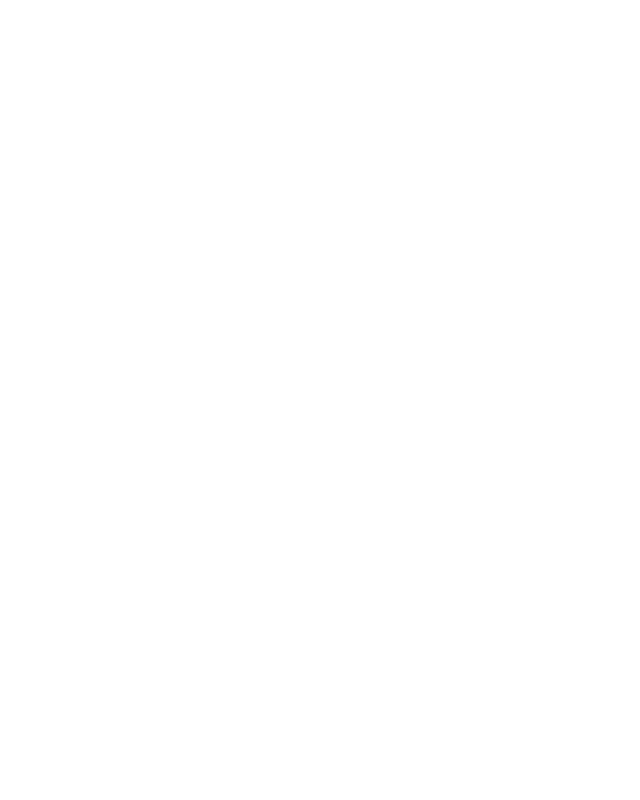
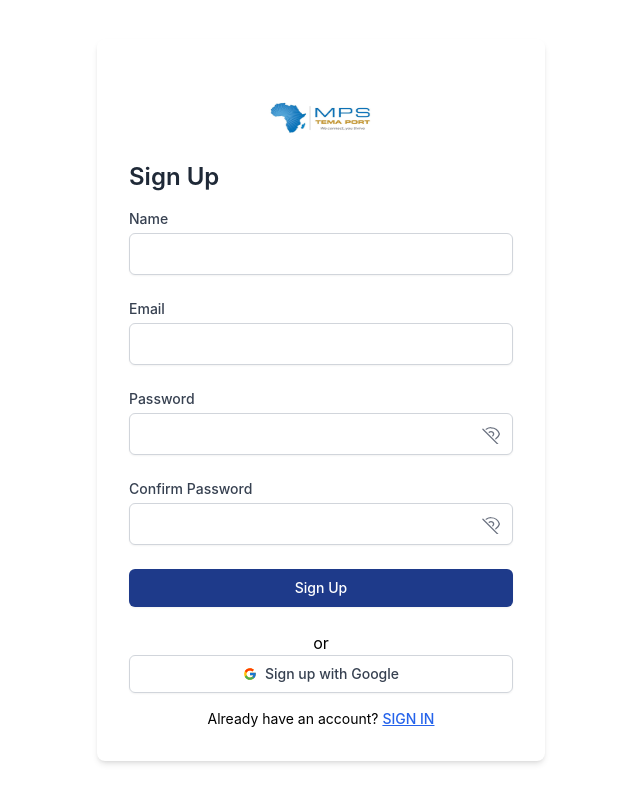
Before and after one commit to beko50/work-permit, a React (Create React App) app in the folder my-work-permit/: page /sign-up in a window 1280 px wide. Before the commit this address had no page. Shown: the whole page, without its empty margins (319-959 px from the left). Built offline with nearby package versions, Linux system fonts and the light colour scheme.

Commit message:
added sign up page

```diff
--- a/my-work-permit/package.json
+++ b/my-work-permit/package.json
@@ -13,6 +13,7 @@
     "lucide-react": "^0.460.0",
     "react": "^18.3.1",
     "react-dom": "^18.3.1",
+    "react-icons": "^5.3.0",
     "react-router-dom": "^6.28.0",
     "react-scripts": "5.0.1",
     "tailwind-merge": "^2.5.4",
--- a/my-work-permit/src/App.jsx
+++ b/my-work-permit/src/App.jsx
@@ -3,6 +3,7 @@
 import React from 'react';
 import { BrowserRouter, Routes, Route } from 'react-router-dom';
 import SignInPage from './SignInPage';
+import SignUpPage from './SignUpPage';
 import Dashboard from './Dashboard';
 import Home from './Home';
 import ViewPermits from './ViewPermits';
@@ -12,6 +13,7 @@
     <BrowserRouter>
       <Routes>
         <Route path="/" element={<SignInPage />} />
+        <Route path="/sign-up" element={<SignUpPage />} />
         <Route path="/dashboard" element={<Dashboard />}>
           <Route index element={<Home />} />
           <Route path="my-tasks">
--- a/my-work-permit/src/Dashboard.jsx
+++ b/my-work-permit/src/Dashboard.jsx
@@ -51,7 +51,7 @@
   const navigate = useNavigate();
   const location = useLocation();
   const [isSidebarOpen, setSidebarOpen] = useState(true);
-  const [expandedMenu, setExpandedMenu] = useState('myTasks'); // Set My Tasks as initially expanded
+  const [expandedMenu, setExpandedMenu] = useState(null); // Set My Tasks as initially expanded
 
   const toggleMenu = (menuName) => {
     setExpandedMenu(expandedMenu === menuName ? null : menuName);
@@ -129,8 +129,8 @@
                     <path fillRule="evenodd" d="M6 2a1 1 0 00-1 1v1H4a2 2 0 00-2 2v10a2 2 0 002 2h12a2 2 0 002-2V6a2 2 0 00-2-2h-1V3a1 1 0 10-2 0v1H7V3a1 1 0 00-1-1zm0 5a1 1 0 000 2h8a1 1 0 100-2H6z" clipRule="evenodd" />
                   </svg>
                 }
-                label="Permits Request"
-                isActive={location.pathname === '/workflow'}
+                label="Permit to Work"
+                isActive={location.pathname.includes('/permitrequest')}
                 path={location.pathname}
               />
 
--- a/my-work-permit/src/SignInPage.jsx
+++ b/my-work-permit/src/SignInPage.jsx
@@ -152,11 +152,11 @@
       Sign In
     </button>
     <div className="text-sm text-center">
-      <span>New User? </span>
-      <a href="#" className="font-medium text-blue-600 hover:text-blue-500 underline">
-        SIGN UP
-      </a>
-    </div>
+    <span>New User? </span>
+    <a href="/sign-up" className="font-medium text-blue-600 hover:text-blue-500 underline">
+      SIGN UP
+    </a>
+  </div>
   </form>
 </div>
     </div>
--- /dev/null
+++ b/my-work-permit/src/SignUpPage.jsx
@@ -0,0 +1,212 @@
+import React, { useState } from 'react';
+import logo from './assets/mps_logo.jpg';
+import { useNavigate } from 'react-router-dom';
+import { FcGoogle } from 'react-icons/fc';
+
+const SignUpPage = () => {
+  const navigate = useNavigate();
+  const [showPassword, setShowPassword] = useState(false);
+  const [formData, setFormData] = useState({
+    name: '',
+    email: '',
+    password: '',
+    confirmPassword: '',
+  });
+
+  const handleSubmit = (e) => {
+    e.preventDefault();
+    // Handle sign-up logic here
+    console.log('Form submitted:', formData);
+    navigate('/dashboard');
+  };
+
+  const handleChange = (e) => {
+    const { name, value } = e.target;
+    setFormData((prev) => ({
+      ...prev,
+      [name]: value,
+    }));
+  };
+
+  return (
+    <div className="min-h-screen flex items-center justify-center bg-cover bg-center">
+      <div className="bg-white p-8 rounded-lg shadow-md w-full max-w-md">
+        {/* Logo Section */}
+        <div className="flex justify-center mb-0"> {/* Reduce margin-bottom to mb-4 */}
+          <img src={logo} alt="Logo" className="h-[90px] w-[120px]" />
+        </div>
+        <h2 className="text-2xl font-semibold text-gray-800 mb-4">Sign Up</h2>
+
+        <form onSubmit={handleSubmit} className="space-y-6">
+          {/* Name input */}
+          <div>
+            <label htmlFor="name" className="block text-sm font-medium text-gray-700">
+              Name
+            </label>
+            <input
+              id="name"
+              type="text"
+              name="name"
+              value={formData.name}
+              onChange={handleChange}
+              className="mt-1 block w-full px-3 py-2 border border-gray-300 rounded-md shadow-sm focus:outline-none focus:ring-blue-500 focus:border-blue-500"
+              required
+            />
+          </div>
+
+          {/* Email input */}
+          <div>
+            <label htmlFor="email" className="block text-sm font-medium text-gray-700">
+              Email
+            </label>
+            <input
+              id="email"
+              type="email"
+              name="email"
+              value={formData.email}
+              onChange={handleChange}
+              className="mt-1 block w-full px-3 py-2 border border-gray-300 rounded-md shadow-sm focus:outline-none focus:ring-blue-500 focus:border-blue-500"
+              required
+            />
+          </div>
+
+          {/* Password input */}
+          <div>
+            <label htmlFor="password" className="block text-sm font-medium text-gray-700">
+              Password
+            </label>
+            <div className="relative">
+              <input
+                type={showPassword ? 'text' : 'password'}
+                id="password"
+                name="password"
+                value={formData.password}
+                onChange={handleChange}
+                className="mt-1 block w-full px-3 py-2 border border-gray-300 rounded-md shadow-sm focus:outline-none focus:ring-blue-500 focus:border-blue-500"
+                required
+              />
+              <button
+                type="button"
+                onClick={() => setShowPassword(!showPassword)}
+                className="absolute inset-y-0 right-0 pr-3 flex items-center text-gray-500 hover:text-gray-700"
+              >
+                {showPassword ? (
+                  <svg
+                    xmlns="http://www.w3.org/2000/svg"
+                    viewBox="0 0 24 24"
+                    fill="none"
+                    stroke="currentColor"
+                    strokeWidth={1.5}
+                    className="h-5 w-5"
+                  >
+                    <path
+                      strokeLinecap="round"
+                      strokeLinejoin="round"
+                      d="M3.98 8.223A10.477 10.477 0 001.934 12c1.292 4.338 5.31 7.5 10.066 7.5 4.756 0 8.773-3.162 10.065-7.5a10.523 10.523 0 00-4.293-5.774M15 12a3 3 0 11-6 0 3 3 0 016 0z"
+                    />
+                  </svg>
+                ) : (
+                  <svg
+                    xmlns="http://www.w3.org/2000/svg"
+                    viewBox="0 0 24 24"
+                    fill="none"
+                    stroke="currentColor"
+                    strokeWidth={1.5}
+                    className="h-5 w-5"
+                  >
+                    <path
+                      strokeLinecap="round"
+                      strokeLinejoin="round"
+                      d="M2.293 6.293l19.414 19.414M6.228 6.228A10.45 10.45 0 0112 4.5c4.756 0 8.773 3.162 10.065 7.498a10.523 10.523 0 01-4.293 5.774M9.88 9.88a3 3 0 014.243 4.243"
+                    />
+                  </svg>
+                )}
+              </button>
+            </div>
+          </div>
+
+          {/* Confirm Password input */}
+          <div>
+                <label htmlFor="confirmPassword" className="block text-sm font-medium text-gray-700">
+                  Confirm Password
+                </label>
+                <div className="relative">
+                  <input
+                    type={showPassword ? 'text' : 'password'}
+                    id="confirmPassword"
+                    name="confirmPassword"
+                    value={formData.confirmPassword}
+                    onChange={handleChange}
+                    className="mt-1 block w-full px-3 py-2 border border-gray-300 rounded-md shadow-sm focus:outline-none focus:ring-blue-500 focus:border-blue-500"
+                    required
+                  />
+                  <button
+                    type="button"
+                    onClick={() => setShowPassword(!showPassword)}
+                    className="absolute inset-y-0 right-0 pr-3 flex items-center text-gray-500 hover:text-gray-700"
+                  >
+                    {showPassword ? (
+                      <svg
+                        xmlns="http://www.w3.org/2000/svg"
+                        viewBox="0 0 24 24"
+                        fill="none"
+                        stroke="currentColor"
+                        strokeWidth={1.5}
+                        className="h-5 w-5"
+                      >
+                        <path
+                          strokeLinecap="round"
+                         strokeLinejoin="round"
+                          d="M3.98 8.223A10.477 10.477 0 001.934 12c1.292 4.338 5.31 7.5 10.066 7.5 4.756 0 8.773-3.162 10.065-7.5a10.523 10.523 0 00-4.293-5.774M15 12a3 3 0 11-6 0 3 3 0 016 0z"
+                       />
+                      </svg>
+                    ) : (
+                      <svg
+                        xmlns="http://www.w3.org/2000/svg"
+                        viewBox="0 0 24 24"
+                        fill="none"
+                        stroke="currentColor"
+                        strokeWidth={1.5}
+                        className="h-5 w-5"
+                      >
+                        <path
+                          strokeLinecap="round"
+                          strokeLinejoin="round"
+                          d="M2.293 6.293l19.414 19.414M6.228 6.228A10.45 10.45 0 0112 4.5c4.756 0 8.773 3.162 10.065 7.498a10.523 10.523 0 01-4.293 5.774M9.88 9.88a3 3 0 014.243 4.243"
+                        />
+                      </svg>
+                    )}
+                  </button>
+                </div>
+            </div>
+
+          {/* Sign up button */}
+          <button
+            type="submit"
+            className="w-full flex justify-center py-2 px-4 border border-transparent rounded-md shadow-sm text-sm font-medium text-white bg-blue-900 hover:bg-blue-800 focus:outline-none focus:ring-2 focus:ring-offset-2 focus:ring-blue-500"
+          >
+            Sign Up
+          </button>
+
+          {/* Google Sign Up */}
+          <div className="text-center">
+            <span>or</span>
+            <button className="flex items-center justify-center w-full py-2 px-4 border border-gray-300 rounded-md shadow-sm text-sm font-medium text-gray-700 hover:bg-gray-50 focus:outline-none focus:ring-2 focus:ring-offset-2 focus:ring-blue-500">
+              <FcGoogle className="mr-2" />
+              Sign up with Google
+            </button>
+          </div>
+        </form>
+
+        <div className="text-sm text-center mt-4">
+          Already have an account?{' '}
+          <a href="/" className="font-medium text-blue-600 hover:text-blue-500 underline">
+            SIGN IN
+          </a>
+        </div>
+      </div>
+    </div>
+  );
+};
+
+export default SignUpPage;
```
Also changed, not shown: my-work-permit/src/ViewPermits.jsx (+7 -7 lines), 1 other file (tests, documents, lock files or other folders).
